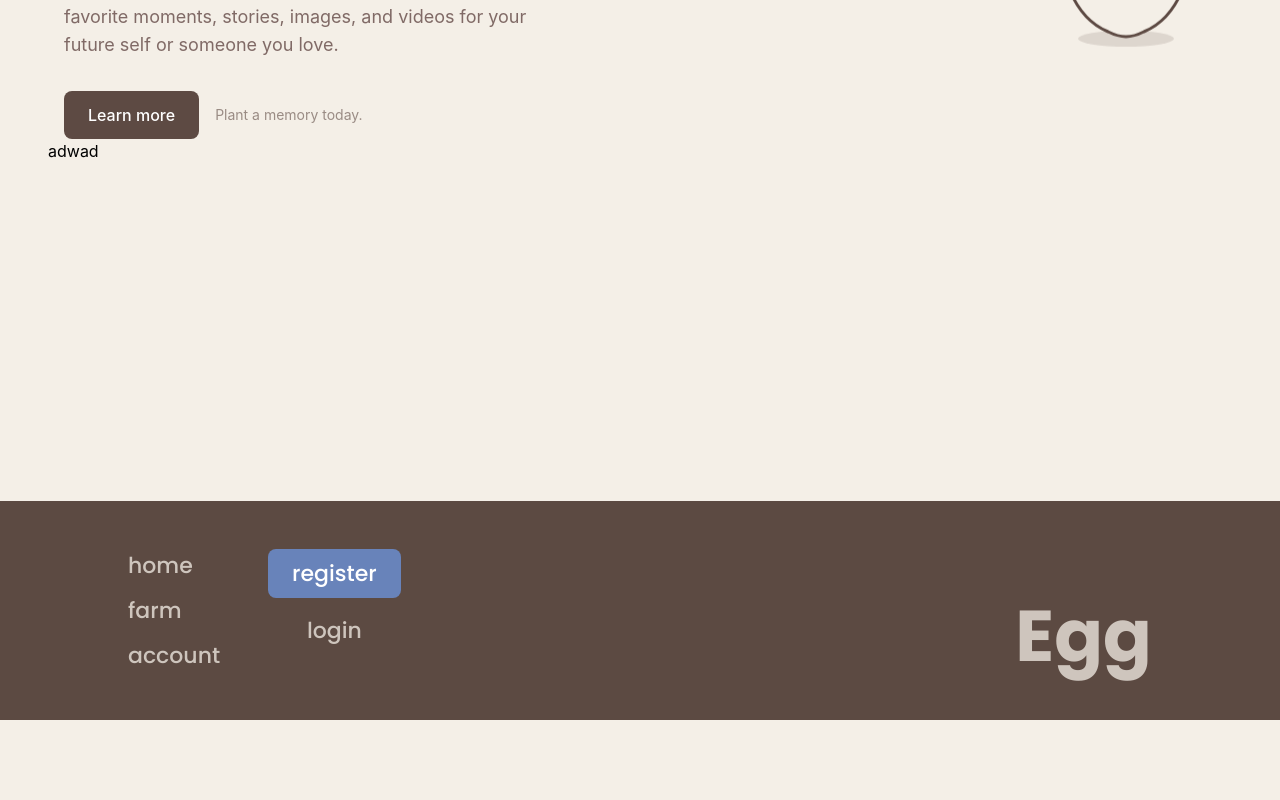
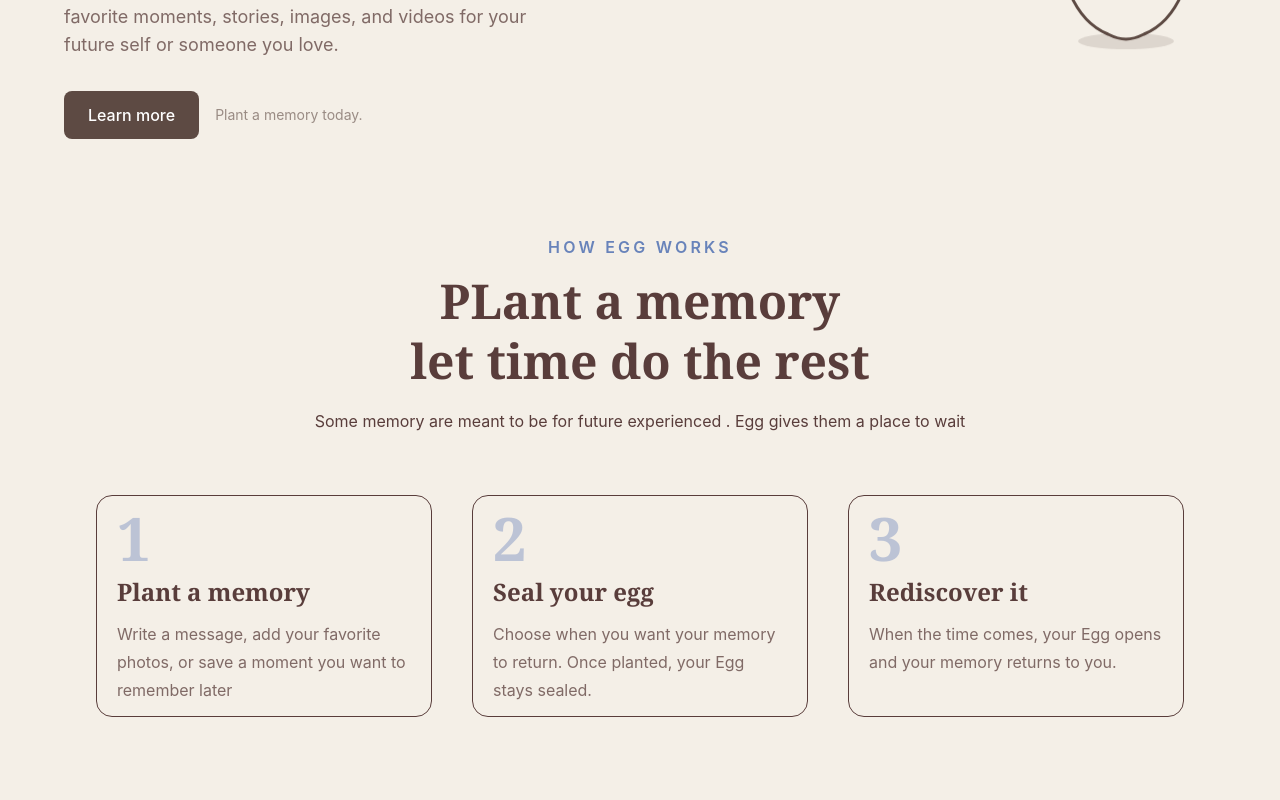
Before and after one commit to 0yassin/Egg, a React (Vite) app in the folder frontend/: page / in a window 1280 px wide. Shown: the part 380-1180 px from the top of the page. Before the commit the page ends 1100 px from the top, so only its background shows below. Built offline with nearby package versions, Linux system fonts and the light colour scheme.

Commit message:
home page second section is done

```diff
--- /dev/null
+++ b/frontend/src/components/StepCard.tsx
@@ -0,0 +1,15 @@
+interface StepCardprops {
+  step: string;
+  title: string;
+  description: string;
+}
+
+export function StepCard({ step, title, description }: StepCardprops) {
+  return (
+    <article className="relative max-w-2xl border py-3 px-5 rounded-2xl ">
+      <span className="font-serif text-6xl font-bold text-[#6882bb]/40">{step}</span>
+      <h3 className="font-serif mt-2 text-2xl font-bold">{title}</h3>
+      <p className="mt-3 leading-7 text-(--accent-color)/75">{description}</p>
+    </article>
+  );
+}
--- a/frontend/src/pages/home.tsx
+++ b/frontend/src/pages/home.tsx
@@ -1,6 +1,6 @@
 import { EggPlaceHolder } from "../components/EggPlaceHolder";
 import Button from "../components/botton";
-
+import { StepCard } from "../components/StepCard";
 export function Home() {
   return (
     <main className="min-h-screen px-6 pt-16 pb-28 md:px-12">
@@ -26,8 +26,23 @@ export function Home() {
           </div>
         </div>
       </section>
-      <section className="">
-        adwad
+      <section className="px-6 py-24 text-(--accent-color) md:px-12">
+        <div className="mx-auto max-w-6xl">
+          <div className="mx-auto max-w-2xl text-center">
+            <p className="text-md font-semibold uppercase tracking-[0.2em] text-(--accent-blue)">How egg works</p>
+            <h2 className="mt-3 font-serif text-3xl font-bold leading-tight md:text-5xl">
+              PLant a memory
+              <br />
+              let time do the rest
+            </h2>
+            <p className="mt-5 leading-tight">Some memory are meant to be for future experienced . Egg gives them a place to wait </p>
+          </div>
+          <div className="mt-16 grid gap-10 md:grid-cols-3">
+           <StepCard step="1" title="Plant a memory" description="Write a message, add your favorite photos, or save a moment you want to remember later"/>
+           <StepCard step="2" title="Seal your egg" description="Choose when you want your memory to return. Once planted, your Egg stays sealed."/>
+           <StepCard step="3" title="Rediscover it" description="When the time comes, your Egg opens and your memory returns to you."/>
+          </div>
+        </div>
       </section>
     </main>
   );
```
